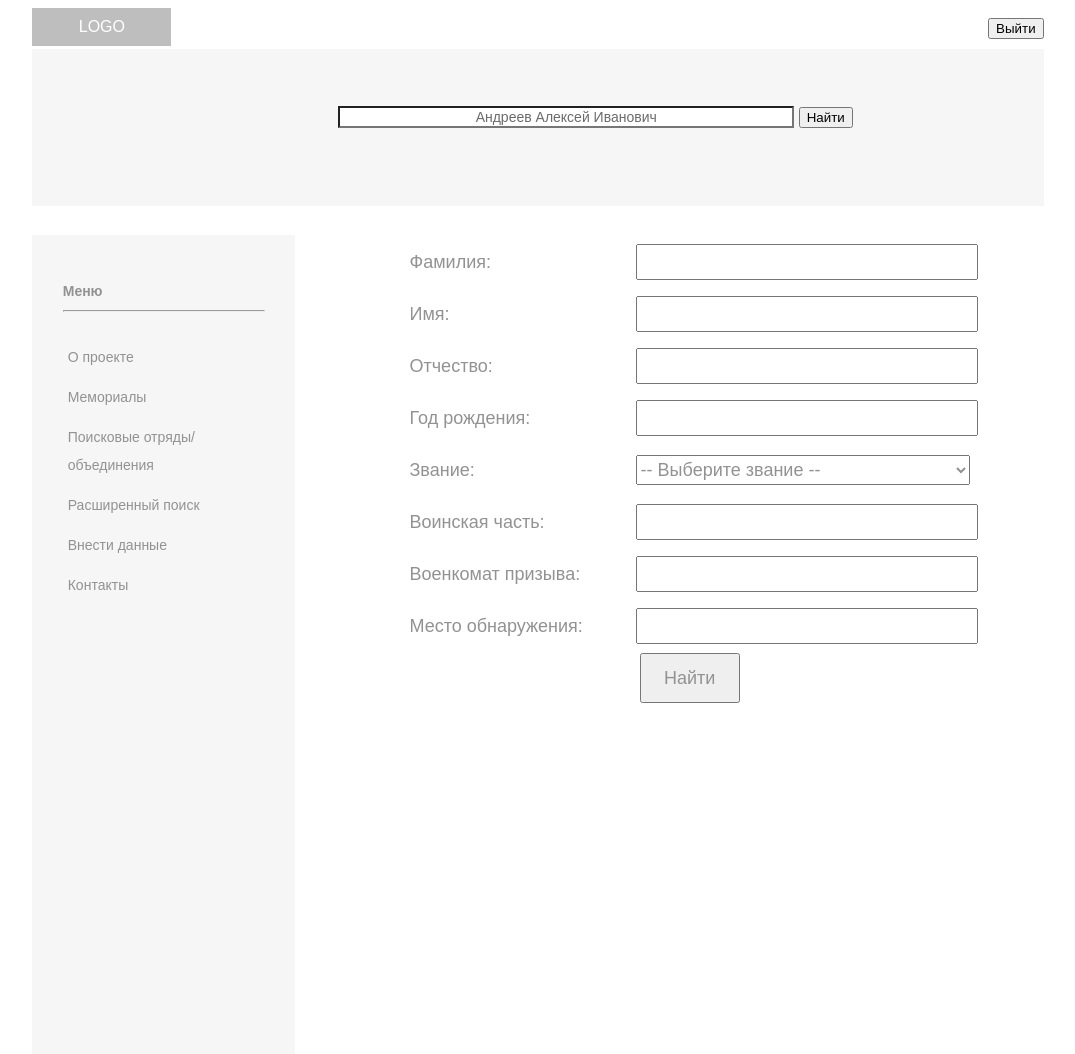
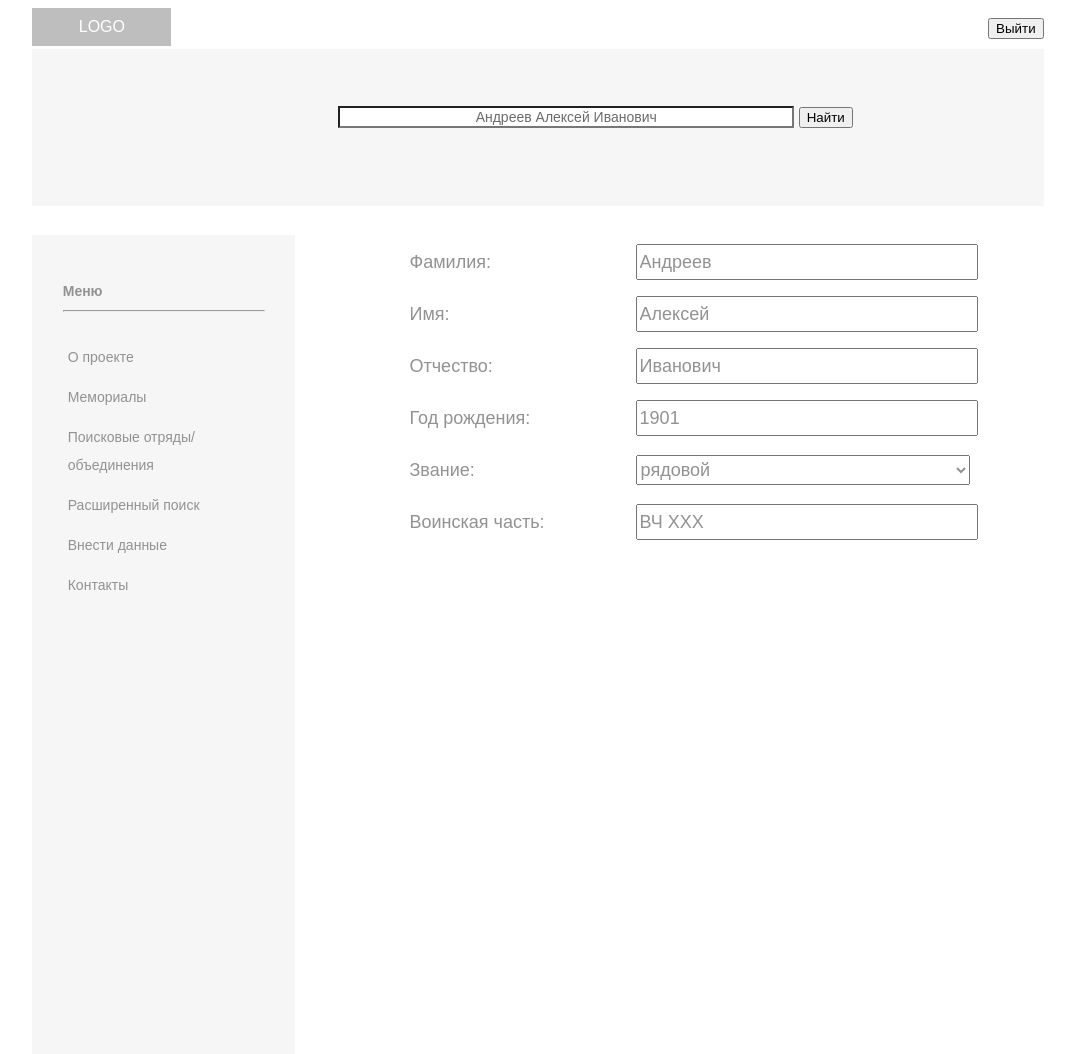
Before and after one commit to Valeri26/searchSquads.ru, a PHP site: the page made by index.php in a window 1280 px wide. Shown: the top 1054 px of the page, without its empty margins (102-1177 px from the left). Run offline with PHP 8.4, Linux system fonts and the light colour scheme; the visitor is signed in with stand-in values (Sample User, id 1); data that the repository does not hold is empty.

Commit message:
index.php

```diff
--- a/index.php
+++ b/index.php
@@ -208,8 +208,9 @@ function signOut() {
 							return function() {
 													var cell = row.getElementsByTagName('td')[0];
 													var id = cell.innerHTML;
-													GetWarrior(id);
-											 };
+
+													OpenWarriorCard(id);
+											};
 						};
 
 					currentRow.ondblclick = createClickHandler(currentRow);
@@ -219,56 +220,16 @@ function signOut() {
 		}
 	}
 
-	function GetWarrior(id) {
-		if (xmlHttp.readyState == 4 || xmlHttp.readyState == 0) {
-			xmlHttp.open("GET", "GetWarrior.php?warriorId="+id, true);
-			xmlHttp.onreadystatechange = handleGetWarrior;
-			xmlHttp.send(null);
-		}
+	function OpenWarriorCard(id) {
+
+		var html =
+			"<form id='dynForm' method='GET'> <input name='warriorId' type='hidden' value='" + id + "'></form>";
+
+		document.body.innerHTML += html;
+
+		document.getElementById('dynForm').submit();
 	}
 
-	function handleGetWarrior() {
-		if (xmlHttp.readyState == 4)
-		{
-			if (xmlHttp.status == 200)
-			{
-				xmlResponse = xmlHttp.responseXML;
-				xmlRoot = xmlResponse.documentElement;
-
-				// var warrior = xmlRoot.getElementsByTagName("warrior")[0];
-
-
-				// //var id = warrior.getElementsByTagName("id")[0].innerHTML;
-				// var html = '';
-
-				// var children = warrior.childNodes;
-				// for(var i = 0; i < children.length; i++) {
-						// html += "<br/>" + children.item(i).innerHTML;
-				// }
-
-				// var element = document.getElementById("mContent");
-				// element.innerHTML = html;
-			}
-		}
-	}
-
-	var lg = <?php if (islogin()) print "true"; else print "false"; ?>;
-
-	function CreateWarriorForm() {
-			var html = "<input type='text' value='first_name' 	readonly>";
-			if (lg) {
-					html += "<input type='text' value='bdate' >";
-
-					// Обращение к БД, заполнение элементов
-			} else {
-					html += "<input type='text' value='age' 			readonly>";
-
-					// Карточка война
-			}
-
-			var element = document.getElementById("mContent");
-			element.innerHTML = html;
-	}
 
 </script>
 
@@ -337,7 +298,13 @@ function signOut() {
             <li><a href="http://lenww2.ru/" title="Link">Мемориалы</a></li>
             <li><a href="http://rf-poisk.ru/region/47/reestr/" title="Link">Поисковые отряды/объединения</a></li>
             <li class="notimp"><!-- notimp class is applied to remove this link from the tablet and phone views --><a href="index.php"  title="Link">Расширенный поиск</a></li>
-            <li><a href="#" onclick="CreateWarriorForm();" title="Link">Внести данные</a></li>
+
+			<?php
+				if (islogin()) {
+				print "<li><a href='index.php?warriorId=-1' title='Link'>Внести данные</a></li>";
+				}
+			?>
+
             <li><a href="index.php?contacts" title="Link">Контакты</a></li>
           </ul>
         </nav>
@@ -356,6 +323,75 @@ function signOut() {
 		else if(isset($_GET['contacts'])) {
 			include('contacts.tpl');
 		}
+		else if (isset($_GET['warriorId'])) {
+			$warriorId = (int) $_GET['warriorId'];
+			$isLoggedIn = islogin();
+
+			if ($warriorId == 0 || $warriorId < -1) {
+				exit('Ошибка!');
+			}
+
+			if ($warriorId == -1 && !$isLoggedIn) {
+				exit("У вас недостаточно прав");
+			}
+
+
+			$first_name = "Андреев";
+			$second_name = "Алексей";
+			$third_name = "Иванович";
+			$bdate = "1901";
+			$rank = "рядовой";
+			$militaryUnit_name = "ВЧ ХХХ";
+
+			$readonly = 'readonly';
+			if ($isLoggedIn) $readonly = '';
+			print "<link rel='stylesheet' type='text/css' href='styles.css'>";
+			print "<center><form id='frmWarriorCard'> <table id='tblWarriorCard'>";
+
+			print "<input id='warriorId' type='hidden' value='$warriorId' readonly>";
+
+			print "<tr>
+				   <td> <label for='first_name'>Фамилия:</label> </td>
+				   <td> <input id='first_name' type='text' value='$first_name' $readonly> </td>
+				   </tr>";
+
+			print "<tr>
+				   <td> <label for='second_name'>Имя:</label> </td>
+				   <td> <input id='second_name' type='text' value='$second_name' $readonly> </td>
+				   </tr>";
+
+			print "<tr>
+				   <td> <label for='third_name'>Отчество:</label> </td>
+				   <td> <input id='third_name' type='text' value='$third_name' $readonly> </td>
+				   </tr>";
+
+			print "<tr>
+				   <td> <label for='bdate'>Год рождения:</label> </td>
+				   <td> <input id='bdate' type='text' value='$bdate' $readonly> </td>
+				   </tr>";
+
+			print "<tr>
+				   <td> <label for='rank'>Звание:</label> </td> <td>";
+
+			if ($isLoggedIn) {
+				print "<select>";
+					print "<option selected> $rank </option>";
+					print "<option> One </option>";
+					print "<option> Two </option>";
+				print "</select>";
+			} else {
+				print "<input id='rank' type='text' value='$rank' $readonly>";
+			}
+
+			print "</td></tr>";
+
+			print "<tr>
+				   <td> <label for='militaryUnit_name'>Воинская часть:</label> </td>
+				   <td> <input id='militaryUnit_name' type='text' value='$militaryUnit_name' $readonly> </td>
+				   </tr>";
+
+			print "</table> </form> </center>";
+		}
 		else {
 			include('extendSearch.tpl');
 		}
--- a/styles.css
+++ b/styles.css
@@ -47,6 +47,29 @@
 		visibility: hidden;
 	}
 
-	#tblFastSearch tr:hover {
-		background-color: blue;
+	#tblFastSearch tr + tr:hover{
+		background-color: rgba(146,146,146,0.40);
 	}
+
+
+	#tblWarriorCard{
+		width: 80%;
+	}
+
+	#tblWarriorCard tr {
+		height: 50px;
+	}
+
+	#tblWarriorCard input {
+		width: 100%;
+		height: 30px;
+	}
+	#tblWarriorCard select {
+		width: 100%;
+		height: 30px;
+	}
+
+	#tblWarriorCard tr td:first-child{
+		text-align: left;
+		width: 40%;
+	}
```
